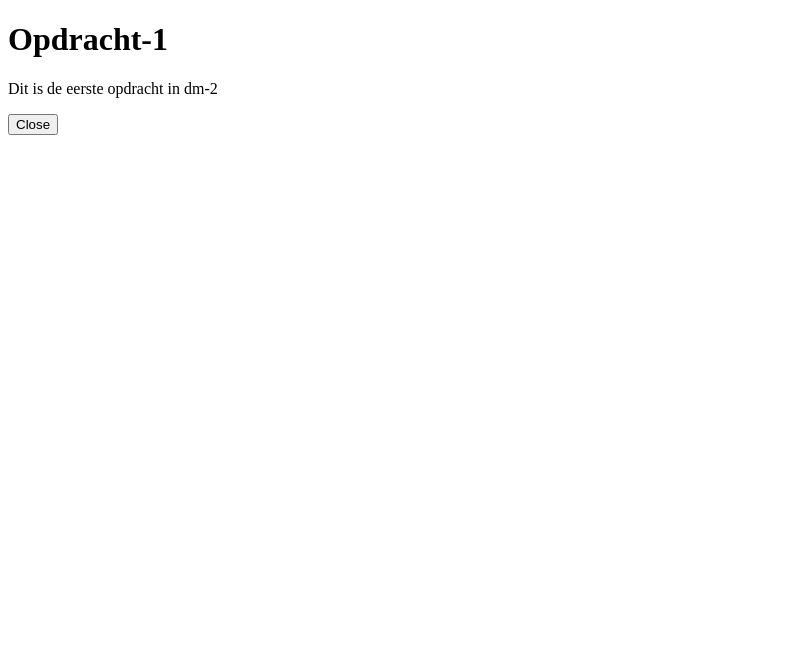
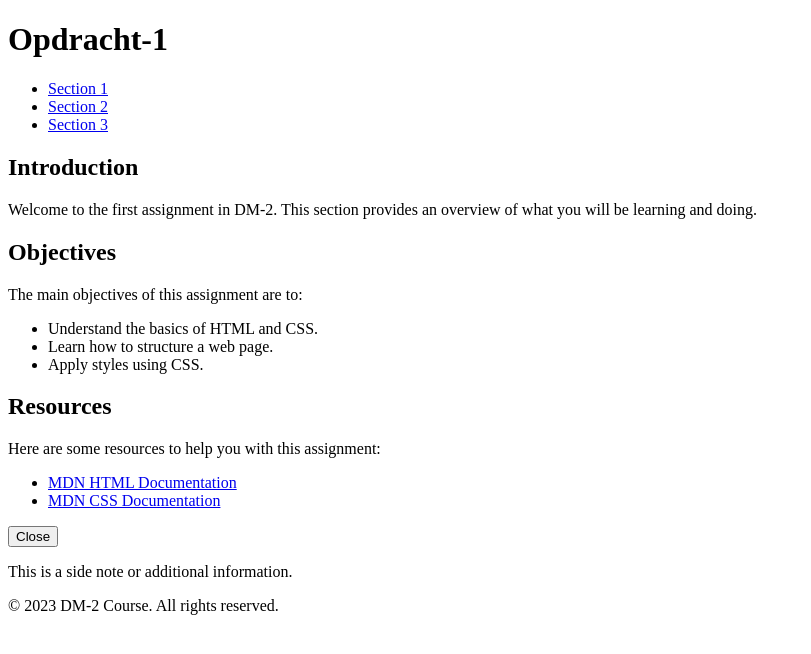
Before and after one commit to AmjadSoufi/dm2, a plain HTML site: page index.html in a window 1280 px wide. Shown: the whole page, without its empty margins (0-811 px from the left). Drawn offline with Linux system fonts and the light colour scheme.

Commit message:
Update changes in main branch

```diff
--- a/index.html
+++ b/index.html
@@ -4,10 +4,70 @@
     <meta charset="UTF-8" />
     <meta name="viewport" content="width=device-width, initial-scale=1.0" />
     <title>Opdracht-1</title>
+    <link rel="stylesheet" href="main.css" />
   </head>
   <body>
-    <h1>Opdracht-1</h1>
-    <p>Dit is de eerste opdracht in dm-2</p>
-    <aside><button>Close</button></aside>
+    <header>
+      <h1>Opdracht-1</h1>
+      <nav>
+        <ul>
+          <li><a href="#section1">Section 1</a></li>
+          <li><a href="#section2">Section 2</a></li>
+          <li><a href="#section3">Section 3</a></li>
+        </ul>
+      </nav>
+    </header>
+
+    <main>
+      <section id="section1">
+        <h2>Introduction</h2>
+        <p>
+          Welcome to the first assignment in DM-2. This section provides an
+          overview of what you will be learning and doing.
+        </p>
+      </section>
+
+      <section id="section2">
+        <h2>Objectives</h2>
+        <p>The main objectives of this assignment are to:</p>
+        <ul>
+          <li>Understand the basics of HTML and CSS.</li>
+          <li>Learn how to structure a web page.</li>
+          <li>Apply styles using CSS.</li>
+        </ul>
+      </section>
+
+      <section id="section3">
+        <h2>Resources</h2>
+        <p>Here are some resources to help you with this assignment:</p>
+        <ul>
+          <li>
+            <a
+              href="https://developer.mozilla.org/en-US/docs/Web/HTML"
+              target="_blank"
+              >MDN HTML Documentation</a
+            >
+          </li>
+          <li>
+            <a
+              href="https://developer.mozilla.org/en-US/docs/Web/CSS"
+              target="_blank"
+              >MDN CSS Documentation</a
+            >
+          </li>
+        </ul>
+      </section>
+    </main>
+
+    <aside>
+      <button>Close</button>
+      <p>This is a side note or additional information.</p>
+    </aside>
+
+    <footer>
+      <p>&copy; 2023 DM-2 Course. All rights reserved.</p>
+    </footer>
+
+    <script src="aside.js"></script>
   </body>
 </html>
```
